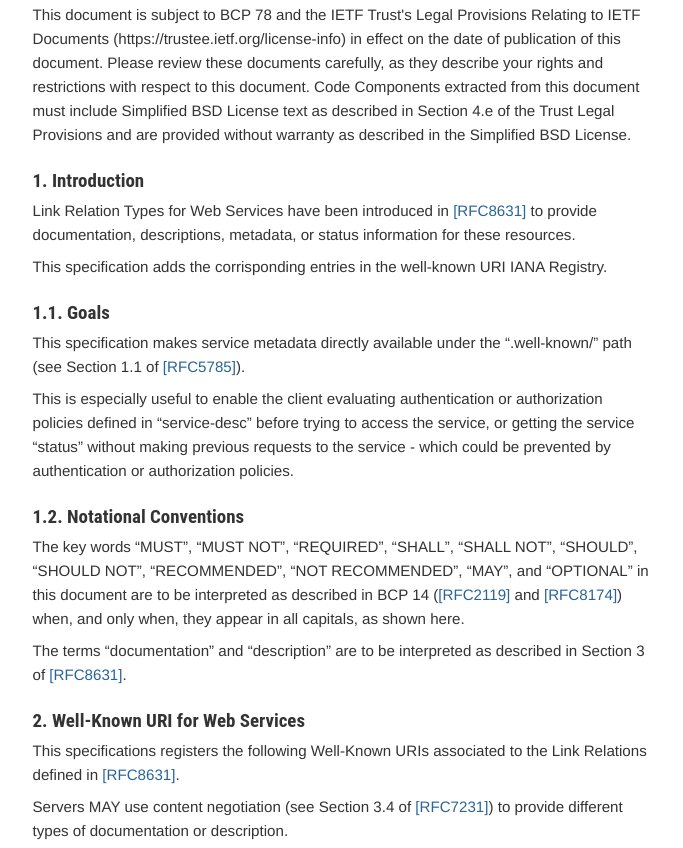
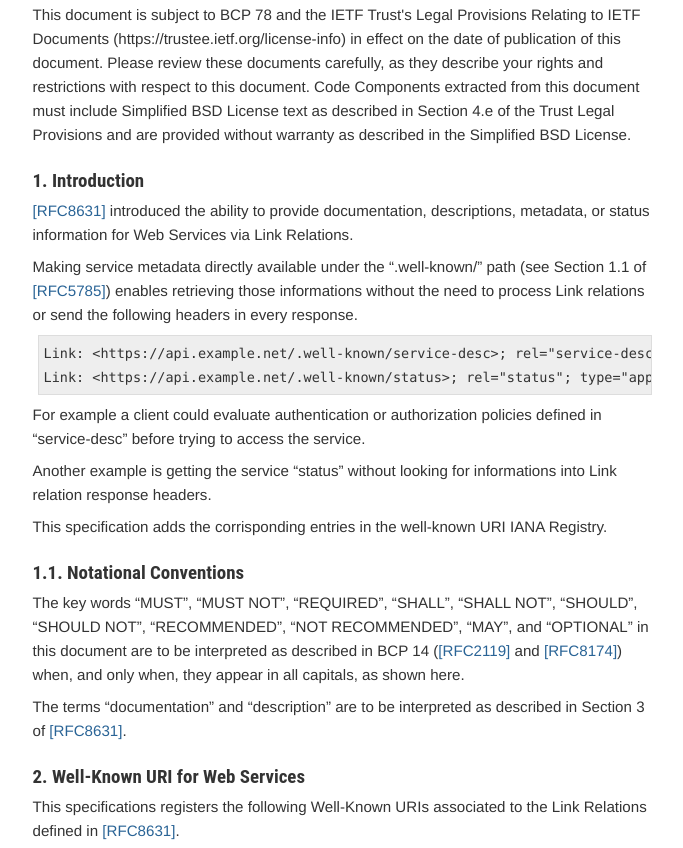
Before and after one commit to ioggstream/draft-polli-service-description-well-known-uri, a plain HTML site: page draft-polli-service-description-well-known-uri.html in a window 1280 px wide. Shown: the part 1030-1878 px from the top of the page, without its empty margins (123-806 px from the left). Drawn offline with Linux system fonts and the light colour scheme.

Commit message:
Script updating gh-pages from c50c159. [ci skip]

```diff
--- a/draft-polli-service-description-well-known-uri.html
+++ b/draft-polli-service-description-well-known-uri.html
@@ -283,8 +283,7 @@ ul.toc li {
 
   <link href="#rfc.toc" rel="Contents">
 <link href="#rfc.section.1" rel="Chapter" title="1 Introduction">
-<link href="#rfc.section.1.1" rel="Chapter" title="1.1 Goals">
-<link href="#rfc.section.1.2" rel="Chapter" title="1.2 Notational Conventions">
+<link href="#rfc.section.1.1" rel="Chapter" title="1.1 Notational Conventions">
 <link href="#rfc.section.2" rel="Chapter" title="2 Well-Known URI for Web Services">
 <link href="#rfc.section.3" rel="Chapter" title="3 Examples">
 <link href="#rfc.section.3.1" rel="Chapter" title="3.1 Communicate API specification via well-known URI">
@@ -368,9 +367,7 @@ ul.toc li {
 
   	<li>1.   <a href="#rfc.section.1">Introduction</a>
 </li>
-<ul><li>1.1.   <a href="#rfc.section.1.1">Goals</a>
-</li>
-<li>1.2.   <a href="#rfc.section.1.2">Notational Conventions</a>
+<ul><li>1.1.   <a href="#rfc.section.1.1">Notational Conventions</a>
 </li>
 </ul><li>2.   <a href="#rfc.section.2">Well-Known URI for Web Services</a>
 </li>
@@ -417,18 +414,20 @@ ul.toc li {
   <h1 id="rfc.section.1">
 <a href="#rfc.section.1">1.</a> <a href="#introduction" id="introduction">Introduction</a>
 </h1>
-<p id="rfc.section.1.p.1">Link Relation Types for Web Services have been introduced in <a href="#RFC8631" class="xref">[RFC8631]</a> to provide documentation, descriptions, metadata, or status information for these resources.</p>
-<p id="rfc.section.1.p.2">This specification adds the corrisponding entries in the well-known URI IANA Registry.</p>
+<p><a href="#RFC8631" class="xref">[RFC8631]</a> introduced the ability to provide documentation, descriptions, metadata, or status information for Web Services via Link Relations.</p>
+<p id="rfc.section.1.p.2">Making service metadata directly available under the &#8220;.well-known/&#8221; path (see Section 1.1 of <a href="#RFC5785" class="xref">[RFC5785]</a>) enables retrieving those informations without the need to process Link relations or send the following headers in every response.</p>
+<pre>
+Link: &lt;https://api.example.net/.well-known/service-desc&gt;; rel="service-desc"
+Link: &lt;https://api.example.net/.well-known/status&gt;; rel="status"; type="application/problem+json"
+</pre>
+<p id="rfc.section.1.p.3">For example a client could evaluate authentication or authorization policies defined in &#8220;service-desc&#8221; before trying to access the service.</p>
+<p id="rfc.section.1.p.4">Another example is getting the service &#8220;status&#8221; without looking for informations into Link relation response headers.</p>
+<p id="rfc.section.1.p.5">This specification adds the corrisponding entries in the well-known URI IANA Registry.</p>
 <h2 id="rfc.section.1.1">
-<a href="#rfc.section.1.1">1.1.</a> <a href="#goals" id="goals">Goals</a>
+<a href="#rfc.section.1.1">1.1.</a> <a href="#notational-conventions" id="notational-conventions">Notational Conventions</a>
 </h2>
-<p id="rfc.section.1.1.p.1">This specification makes service metadata directly available under the &#8220;.well-known/&#8221; path (see Section 1.1 of <a href="#RFC5785" class="xref">[RFC5785]</a>).</p>
-<p id="rfc.section.1.1.p.2">This is especially useful to enable the client evaluating authentication or authorization policies defined in &#8220;service-desc&#8221; before trying to access the service, or getting the service &#8220;status&#8221; without making previous requests to the service - which could be prevented by authentication or authorization policies.</p>
-<h2 id="rfc.section.1.2">
-<a href="#rfc.section.1.2">1.2.</a> <a href="#notational-conventions" id="notational-conventions">Notational Conventions</a>
-</h2>
-<p id="rfc.section.1.2.p.1">The key words &#8220;MUST&#8221;, &#8220;MUST NOT&#8221;, &#8220;REQUIRED&#8221;, &#8220;SHALL&#8221;, &#8220;SHALL NOT&#8221;, &#8220;SHOULD&#8221;, &#8220;SHOULD NOT&#8221;, &#8220;RECOMMENDED&#8221;, &#8220;NOT RECOMMENDED&#8221;, &#8220;MAY&#8221;, and &#8220;OPTIONAL&#8221; in this document are to be interpreted as described in BCP 14 (<a href="#RFC2119" class="xref">[RFC2119]</a> and <a href="#RFC8174" class="xref">[RFC8174]</a>) when, and only when, they appear in all capitals, as shown here.</p>
-<p id="rfc.section.1.2.p.2">The terms &#8220;documentation&#8221; and &#8220;description&#8221; are to be interpreted as described in Section 3 of <a href="#RFC8631" class="xref">[RFC8631]</a>.</p>
+<p id="rfc.section.1.1.p.1">The key words &#8220;MUST&#8221;, &#8220;MUST NOT&#8221;, &#8220;REQUIRED&#8221;, &#8220;SHALL&#8221;, &#8220;SHALL NOT&#8221;, &#8220;SHOULD&#8221;, &#8220;SHOULD NOT&#8221;, &#8220;RECOMMENDED&#8221;, &#8220;NOT RECOMMENDED&#8221;, &#8220;MAY&#8221;, and &#8220;OPTIONAL&#8221; in this document are to be interpreted as described in BCP 14 (<a href="#RFC2119" class="xref">[RFC2119]</a> and <a href="#RFC8174" class="xref">[RFC8174]</a>) when, and only when, they appear in all capitals, as shown here.</p>
+<p id="rfc.section.1.1.p.2">The terms &#8220;documentation&#8221; and &#8220;description&#8221; are to be interpreted as described in Section 3 of <a href="#RFC8631" class="xref">[RFC8631]</a>.</p>
 <h1 id="rfc.section.2">
 <a href="#rfc.section.2">2.</a> <a href="#well-known-uri-for-web-services" id="well-known-uri-for-web-services">Well-Known URI for Web Services</a>
 </h1>
@@ -501,11 +500,11 @@ ul.toc li {
 <h1 id="rfc.section.5">
 <a href="#rfc.section.5">5.</a> <a href="#iana-considerations" id="iana-considerations">IANA Considerations</a>
 </h1>
-<p id="rfc.section.5.p.1">This specification defines a &#8220;well-known&#8221; URI using the registration procedure and template from Section 5.1 of <a href="#RFC5785" class="xref">[RFC5785]</a>.</p>
+<p id="rfc.section.5.p.1">This specification defines a &#8220;well-known&#8221; URI using the registration procedure and template from Section 5.1 of <a href="#RFC8615" class="xref">[RFC8615]</a>.</p>
 <h2 id="rfc.section.5.1">
 <a href="#rfc.section.5.1">5.1.</a> <a href="#service-doc-well-known-uri-registration" id="service-doc-well-known-uri-registration">service-doc Well-Known URI Registration</a>
 </h2>
-<p id="rfc.section.5.1.p.1">IANA has added the following to the &#8220;Well-Known URIs&#8221; <a href="#RFC5785" class="xref">[RFC5785]</a> registry:</p>
+<p id="rfc.section.5.1.p.1">IANA has added the following to the &#8220;Well-Known URIs&#8221; <a href="#RFC8615" class="xref">[RFC8615]</a> registry:</p>
 <p id="rfc.section.5.1.p.2">URI suffix:  service-doc</p>
 <p id="rfc.section.5.1.p.3">Change controller:  IETF.</p>
 <p id="rfc.section.5.1.p.4">Specification document(s): Section 6.1 of <a href="#RFC8631" class="xref">[RFC8631]</a>, this document</p>
@@ -513,7 +512,7 @@ ul.toc li {
 <h2 id="rfc.section.5.2">
 <a href="#rfc.section.5.2">5.2.</a> <a href="#service-desc-well-known-uri-registration" id="service-desc-well-known-uri-registration">service-desc Well-Known URI Registration</a>
 </h2>
-<p id="rfc.section.5.2.p.1">IANA has added the following to the &#8220;Well-Known URIs&#8221; <a href="#RFC5785" class="xref">[RFC5785]</a> registry:</p>
+<p id="rfc.section.5.2.p.1">IANA has added the following to the &#8220;Well-Known URIs&#8221; <a href="#RFC8615" class="xref">[RFC8615]</a> registry:</p>
 <p id="rfc.section.5.2.p.2">URI suffix:  service-desc</p>
 <p id="rfc.section.5.2.p.3">Change controller:  IETF.</p>
 <p id="rfc.section.5.2.p.4">Specification document(s): Section 6.2 of <a href="#RFC8631" class="xref">[RFC8631]</a>, this document</p>
@@ -521,7 +520,7 @@ ul.toc li {
 <h2 id="rfc.section.5.3">
 <a href="#rfc.section.5.3">5.3.</a> <a href="#service-meta-well-known-uri-registration" id="service-meta-well-known-uri-registration">service-meta Well-Known URI Registration</a>
 </h2>
-<p id="rfc.section.5.3.p.1">IANA has added the following to the &#8220;Well-Known URIs&#8221; <a href="#RFC5785" class="xref">[RFC5785]</a> registry:</p>
+<p id="rfc.section.5.3.p.1">IANA has added the following to the &#8220;Well-Known URIs&#8221; <a href="#RFC8615" class="xref">[RFC8615]</a> registry:</p>
 <p id="rfc.section.5.3.p.2">URI suffix:  service-meta</p>
 <p id="rfc.section.5.3.p.3">Change controller:  IETF.</p>
 <p id="rfc.section.5.3.p.4">Specification document(s): Section 6.3 <a href="#RFC8631" class="xref">[RFC8631]</a>, this document</p>
@@ -529,7 +528,7 @@ ul.toc li {
 <h2 id="rfc.section.5.4">
 <a href="#rfc.section.5.4">5.4.</a> <a href="#status-well-known-uri-registration" id="status-well-known-uri-registration">status Well-Known URI Registration</a>
 </h2>
-<p id="rfc.section.5.4.p.1">IANA has added the following to the &#8220;Well-Known URIs&#8221; <a href="#RFC5785" class="xref">[RFC5785]</a> registry:</p>
+<p id="rfc.section.5.4.p.1">IANA has added the following to the &#8220;Well-Known URIs&#8221; <a href="#RFC8615" class="xref">[RFC8615]</a> registry:</p>
 <p id="rfc.section.5.4.p.2">URI suffix:  status</p>
 <p id="rfc.section.5.4.p.3">Change controller:  IETF.</p>
 <p id="rfc.section.5.4.p.4">Specification document(s): Section 6.4 <a href="#RFC8631" class="xref">[RFC8631]</a>, this document</p>
@@ -564,6 +563,11 @@ ul.toc li {
 <td class="reference"><b id="RFC8174">[RFC8174]</b></td>
 <td class="top">
 <a>Leiba, B.</a>, "<a href="https://tools.ietf.org/html/rfc8174">Ambiguity of Uppercase vs Lowercase in RFC 2119 Key Words</a>", BCP 14, RFC 8174, DOI 10.17487/RFC8174, May 2017.</td>
+</tr>
+<tr>
+<td class="reference"><b id="RFC8615">[RFC8615]</b></td>
+<td class="top">
+<a>Nottingham, M.</a>, "<a href="https://tools.ietf.org/html/rfc8615">Well-Known Uniform Resource Identifiers (URIs)</a>", RFC 8615, DOI 10.17487/RFC8615, May 2019.</td>
 </tr>
 <tr>
 <td class="reference"><b id="RFC8631">[RFC8631]</b></td>
```
Also changed, not shown: draft-polli-service-description-well-known-uri.txt.
